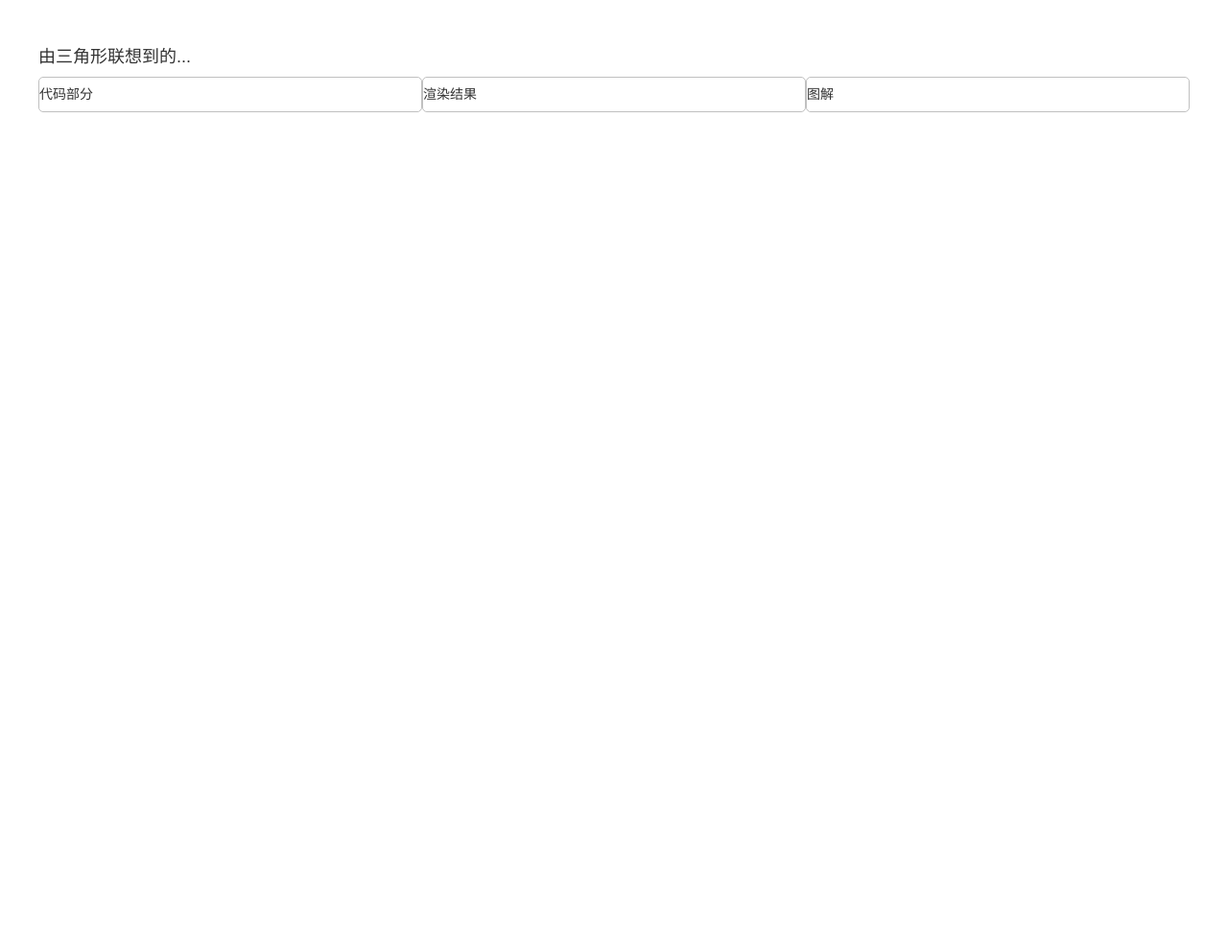
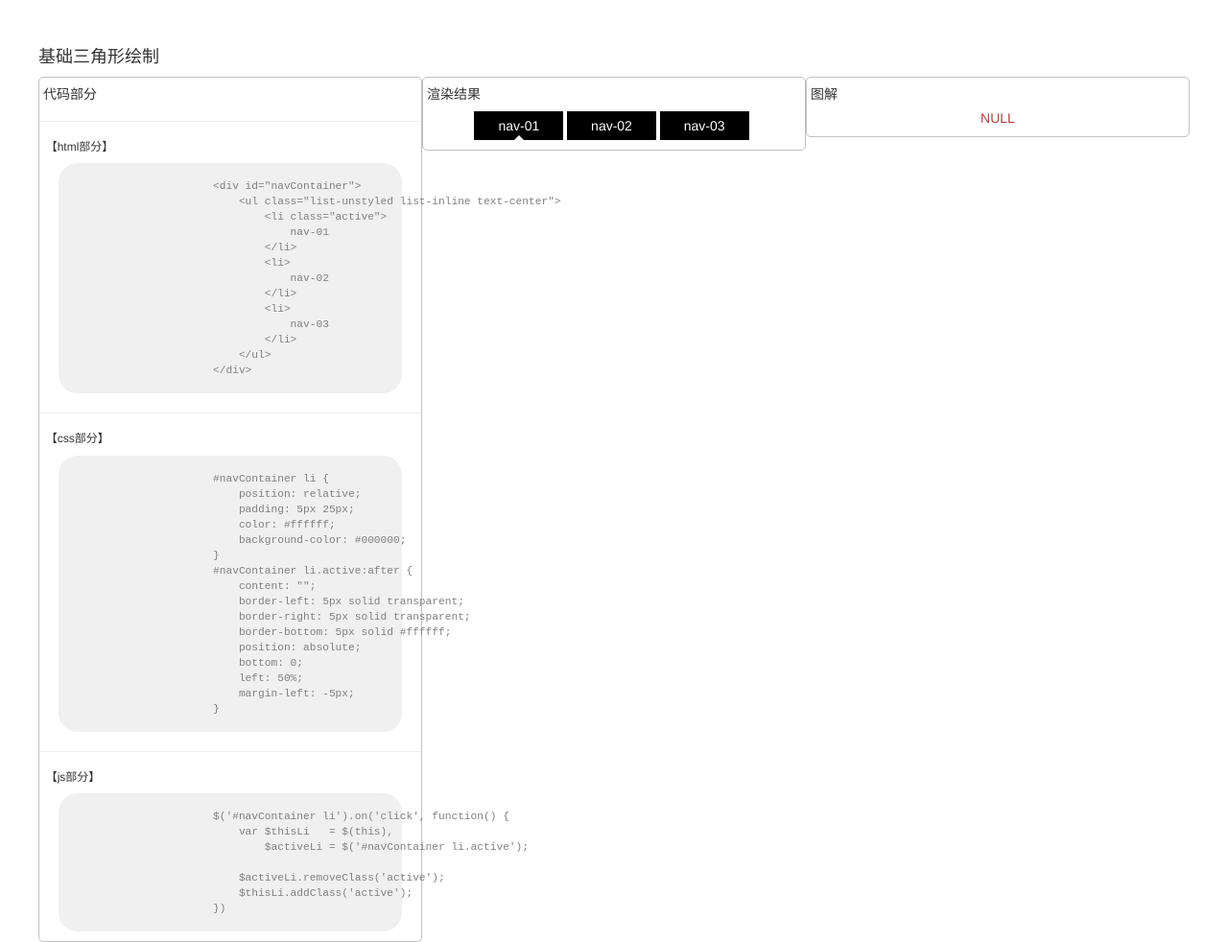
Before and after one commit to taoweiquan520/FE.note_render_triangle_with_only_css, a plain HTML site: page demo3.html in a window 1280 px wide. Shown: the whole page at 96% size. Before the commit the page ends 800 px from the top, so only its background shows below. Drawn offline with Linux system fonts and the light colour scheme.

Commit message:
Update demo3.html

```diff
--- a/demo3.html
+++ b/demo3.html
@@ -9,6 +9,15 @@
 	</head>
     <body>
         <style type="text/css">
+            xmp {
+                width: 90%;
+                margin: 0 auto 10px;
+                border-radius: 20px;
+                font-size: 80%;
+                color: #808080;
+                background-color: #f0f0f0;
+            }
+
             #container {
                 width: 1200px;
                 margin: 50px auto;
@@ -25,25 +34,104 @@
                 border-radius: 5px;
                 float: left;
             }
+
+            #navContainer li {
+                position: relative;
+                padding: 5px 25px;
+                color: #ffffff;
+                background-color: #000000;
+            }
+            #navContainer li.active:after {
+                content: "";
+                border-left: 5px solid transparent;
+                border-right: 5px solid transparent;
+                border-bottom: 5px solid #ffffff;
+                position: absolute;
+                bottom: 0;
+                left: 50%;
+                margin-left: -5px;
+            }
         </style>
 
         <div id="container">
-            <h4>由三角形联想到的...</h4>
+            <h4>基础三角形绘制</h4>
             <div id="code">
+                <h5>&nbsp;代码部分</h5>
                 <div id="codeContainer">
-                    <h5>代码部分</h5>
+                    <hr>
+                    <h6>&nbsp;&nbsp;【html部分】</h6>
+                    <xmp>
+                        <div id="navContainer">
+                            <ul class="list-unstyled list-inline text-center">
+                                <li class="active">
+                                    nav-01
+                                </li>
+                                <li>
+                                    nav-02
+                                </li>
+                                <li>
+                                    nav-03
+                                </li>
+                            </ul>
+                        </div>
+                    </xmp>
+                    <hr>
+                    <h6>&nbsp;&nbsp;【css部分】</h6>
+                    <xmp>
+                        #navContainer li {
+                            position: relative;
+                            padding: 5px 25px;
+                            color: #ffffff;
+                            background-color: #000000;
+                        }
+                        #navContainer li.active:after {
+                            content: "";
+                            border-left: 5px solid transparent;
+                            border-right: 5px solid transparent;
+                            border-bottom: 5px solid #ffffff;
+                            position: absolute;
+                            bottom: 0;
+                            left: 50%;
+                            margin-left: -5px;
+                        }
+                    </xmp>
+                    <hr>
+                    <h6>&nbsp;&nbsp;【js部分】</h6>
+                    <xmp>
+                        $('#navContainer li').on('click', function() {
+                            var $thisLi   = $(this),
+                                $activeLi = $('#navContainer li.active');
+
+                            $activeLi.removeClass('active');
+                            $thisLi.addClass('active');
+                        })
+                    </xmp>
                 </div>
             </div>
 
             <div id="renderResult">
+                <h5>&nbsp;渲染结果</h5>
                 <div class="renderContainer">
-                    <h5>渲染结果</h5>
+                    <div id="navContainer">
+                        <ul class="list-unstyled list-inline text-center">
+                            <li class="active">
+                                nav-01
+                            </li>
+                            <li>
+                                nav-02
+                            </li>
+                            <li>
+                                nav-03
+                            </li>
+                        </ul>
+                    </div>
                 </div>
             </div>
 
             <div id="imgAnalysis">
+                <h5>&nbsp;图解</h5>
                 <div id="imgContainer">
-                    <h5>图解</h5>
+                    <h5 class="text-danger text-center">NULL</h5>
                 </div>
             </div>
         </div>
@@ -53,6 +141,13 @@
         <script src="./bootstrap/js/bootstrap.min.js"></script>
         <script type="text/javascript">
             /* custom js */
+            $('#navContainer li').on('click', function() {
+                var $thisLi   = $(this),
+                    $activeLi = $('#navContainer li.active');
+
+                $activeLi.removeClass('active');
+                $thisLi.addClass('active');
+            })
         </script>
 	</body>
 </html>
```
